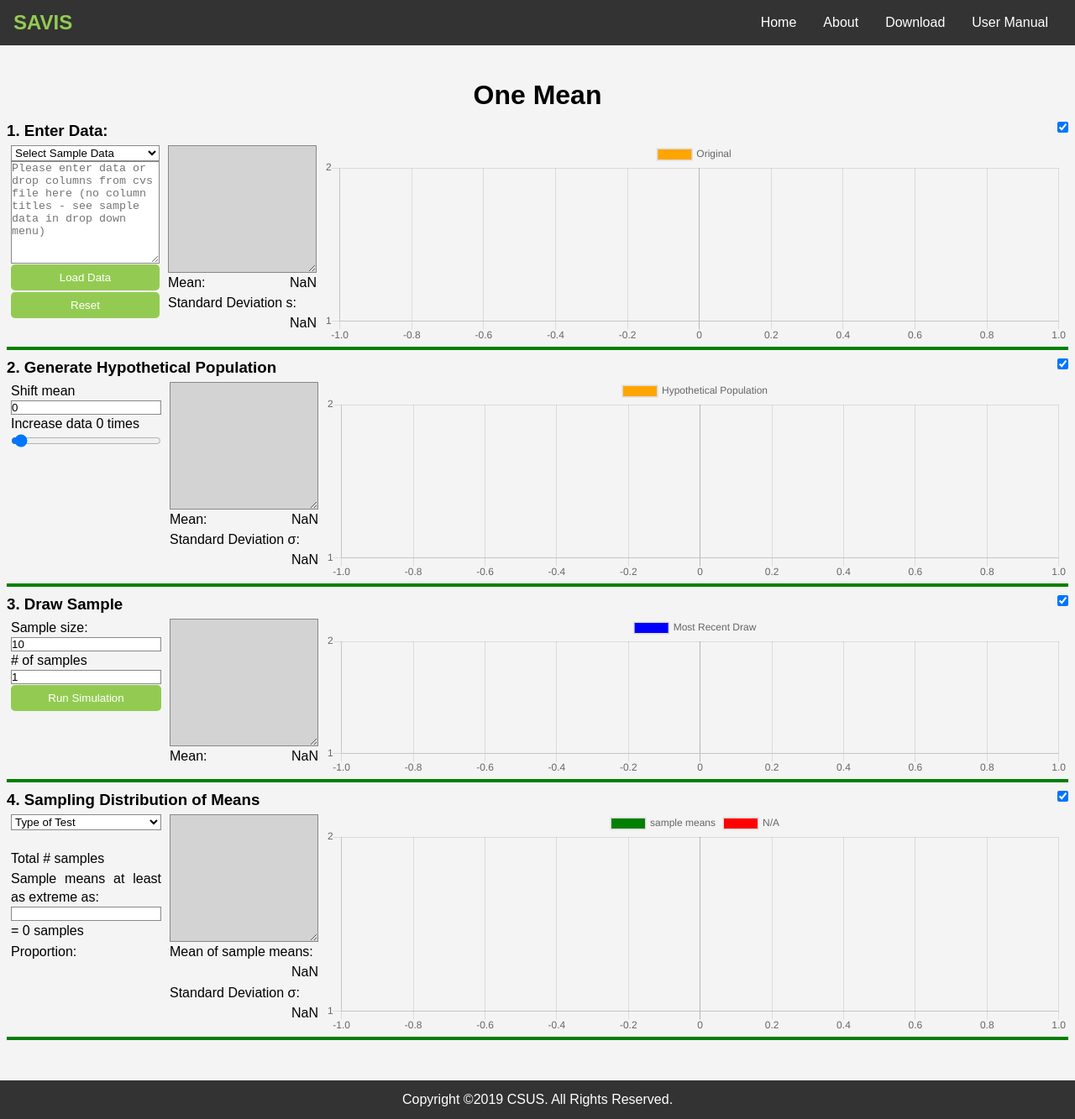
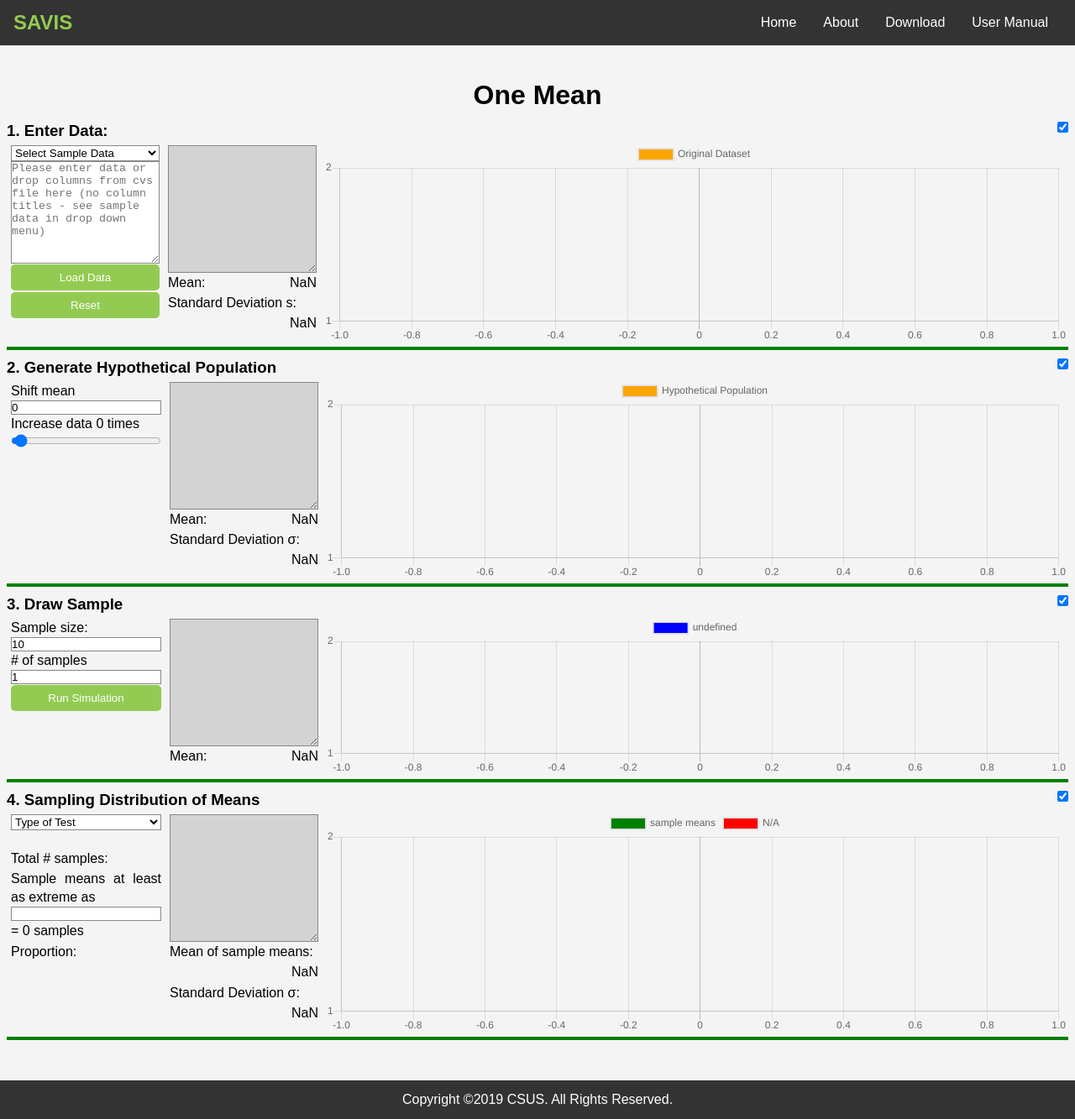
Before and after one commit to csus190teamtbd/SeniorProject, a Jekyll site: the page built from src/oneMean/index.html, in a window 1280 px wide and 1333 px high. Shown: the whole window at 84% size. Built offline with Jekyll 4.4.1, drawn with Linux system fonts in a browser that asks for light colours; some of the changed lines change nothing that is shown.

Commit message:
updated yml

```diff
--- a/src/_data/translate.yml
+++ b/src/_data/translate.yml
@@ -27,7 +27,7 @@
     enterData: 'Enter Data:'
     errorNoPopulation: No population data
     errorNotEnoughElements: Sample exceeds population
-    extremeSamples: 'Sample means at least as extreme as:'
+    extremeSamples: Sample means at least as extreme as
     hypotheticalPopulation: Hypothetical Population
     id: ID
     increaseData: Increase data
@@ -35,12 +35,12 @@
     mean1: 'Mean:'
     mean2: Mean
     meanOfsamplesMeans: 'Mean of sample means:'
-    mostRecentDrawn: Most Recent Draw
+    mostRecentDraw: Most Recent Draw
     noData: NaN
     noOfSample: '# of samples'
     oneTailLeft: One Tail Left
     oneTailRight: One Tail Right
-    original: Original
+    original: Original Dataset
     pleaseSelect: Type of Test
     proportion: 'Proportion:'
     reset: Reset
@@ -58,7 +58,7 @@
     times: times
     title: One Mean
     totalNoOfSamples: 'Total # of samples:'
-    totalSamples: 'Total # samples'
+    totalSamples: 'Total # samples:'
     twoTail: Two Tails
     value: Value
   oneProportion:
@@ -116,12 +116,12 @@
     reset: Reset
     runSim: Run Simulation
     runSims: Run Simulations
-    selectAllExtreme: 'Select differences at least as extreme as:'
+    selectAllExtreme: Select differences at least as extreme as
     selectData: Select Sample Data
     stdSampleDiff: 'Standard Deviation:'
     subTitle3: Sampling Distribution of Difference of Means
     title: Two Means
-    totalSamples: 'Total samples:'
+    totalSamples: 'Total # samples:'
   twoProportions:
     alertAtLeastOne: Group A and Group B must both have at least one element.
     diffOfProp: Difference of Proportions
@@ -131,17 +131,18 @@
     groupA: Group A
     groupB: Group B
     loadData: Load Data
-    meanOfSampleDiff: Mean of Sample Differences
+    meanOfSampleDiff: 'Mean of Sample Differences:'
+    mostRecentDraw: Most Recent Draw
     noData: NaN
     noOfSelected: '# Extreme Differences:'
     noOfSims: '# of Simulations'
     noSim: N/A
-    oriDatasetDiff: Difference of Proportions in Original Data
-    propGroupA: Proportion of Group A
-    propGroupB: Proportion of Group B
+    oriDatasetDiff: 'Difference of Proportions in Original Data:'
+    propGroupA: Proportion of Succeses in Group A
+    propGroupB: Proportion of Successes in Group B
     propOfRandomA: Proportion of Successes Randomized to Group A
     propOfRandomB: Proportion of Successes Randomized to Group B
-    propSamplesSelected: Proportion Extreme Differences
+    propSamplesSelected: 'Proportion Extreme Differences:'
     runSims: Run Simulations
     selectAllExtreme: 'Select differences as extreme as:'
     std: 'Standard Deviation:'
@@ -175,12 +176,12 @@
   oneMean:
     Samples: Muestras
     chartTitle2: Generar Población Hipotética
-    chartTitle4: Distribucón de las medias
+    chartTitle4: Distribucón de las Medias
     drawSample: Obtenga la Muestra
     enterData: Teclee los Datos
     errorNoPopulation: No hay población
     errorNotEnoughElements: La muestra excede la población
-    extremeSamples: 'Medias iguales a o más extremas que:'
+    extremeSamples: Medias iguales a o más extremas que
     hypotheticalPopulation: Poblacíon Hipotética
     id: '#'
     increaseData: Incremente la muestra
@@ -188,18 +189,18 @@
     mean1: 'Media:'
     mean2: Media
     meanOfsamplesMeans: 'Media de las medias:'
-    mostRecentDrawn: Ultima Muestra
+    mostRecentDraw: Ultima Muestra
     noData: NaN
     noOfSample: '# de muestras'
     oneTailLeft: Una cola (izquierda)
     oneTailRight: Una cola (derecha)
-    original: Original
+    original: Datos Originales
     pleaseSelect: Tipo de Prueba
     proportion: 'Proporción:'
     reset: Reinicio
-    runSim: Correr Simulacón
+    runSim: Correr Simulación
     sample: Muestra XXX
-    sampleMeans: las medias
+    sampleMeans: medias
     sampleNo: '#'
     sampleSize: Tamaño de muestra
     samples: muestras
@@ -210,35 +211,35 @@
       columna - ver datos muestra en el menu de arriba)
     times: veces
     title: Una Media
-    totalNoOfSamples: 'Total # de muestras'
-    totalSamples: 'Total # muestras'
+    totalNoOfSamples: 'Total # de muestras:'
+    totalSamples: 'Total # muestras:'
     twoTail: Dos colas
     value: Dato
   oneProportion:
     Samples: Muestras
     addSamples: Agregar Muestras
     binomial: Predicción Binomial
-    drawSamples: Obtener Muestras
+    drawSamples: 'Obtener Muestras:'
     maxHead: 'Max # de caras:'
-    meanNoOfHeads: 'Media # de caras'
+    meanNoOfHeads: 'Media # de caras:'
     minHead: 'Min # de caras:'
     noOfHeads: '# de muestras en'
     noOfSamples: '# de muestras'
-    probHeads: 'Probabilidad de Agulas p:'
+    probHeads: 'Probabilidad de Caras p:'
     proportion: 'Proporción:'
-    remark1: 1. Haga dos clics en al gráfica para agrandarla o disminuirla si el ·
-      de lanzamientos es >= 50.
+    remark1: '1. Haga dos clics en al gráfica para agrandarla o disminuirla si el
+      # de lanzamientos es >= 50.'
     remark2: 2. Haga un clic en las leyendas para mostrar/esconder infromación correspondiente.
     remarkTitle: 'Notas:'
     reset: Reinicio
     samplesInterval: '# de muestras en intervalo:'
-    selectInterval: 'Seleccione intervalo para el # de caras:'
+    selectInterval: 'Seleccione intervalo para el # de caras en:'
     selected: Seleccionadas
     standardDeviation: 'Desviación Estándar:'
     title: Una Proporción
     tosses1: 'Lanzamientos:'
-    tosses2: 'Lanzamientos:'
-    totalSamples: Total de muestras
+    tosses2: 'lanzamientos:'
+    totalSamples: 'Total # de muestras:'
   site:
     title: Statistical Analysis Visualizations for Introductory Statistics
   tailChart:
@@ -249,7 +250,7 @@
   twoMean:
     Samples: Muestras
     diffOfMean: 'Diferencia entre Medias (Media 1 - Media 2):'
-    diffOfSampleMean: Differencia entre medias (de muestras aleatorizadas)
+    diffOfSampleMean: 'Differencia entre medias (de muestras aleatorizadas):'
     differences: Diferencias
     enterData: Teclee los Datos
     gp1Mean: 'Media 1 (Grupo 1):'
@@ -257,11 +258,11 @@
     group1: Grupo 1
     group2: Grupo 2
     loadData: Cargar Datos
-    meanSampleDiff: Media de las Diferencias
+    meanSampleDiff: 'Media de las Diferencias:'
     noData: NaN
     numSelected: '# de Diferencias Extremas:'
     numSim: '# de Simulaciones'
-    oriDiffOfMean: Diferencia de Medias en Datos Originales
+    oriDiffOfMean: 'Diferencia de Medias en Datos Originales:'
     placeholder: 'Teclee datos o arrastre aquí archivo csv: primera columa para codigo
       de grupos (1 o 2), segunda colunmna para la variable (sin títulos de columna
       - ver datos muestra)'
@@ -276,33 +277,34 @@
     stdSampleDiff: 'Desviación Estándar:'
     subTitle3: Distribución de diferencias de medias
     title: Dos Medias
-    totalSamples: Total de muestras
+    totalSamples: 'Total # de muestras:'
   twoProportions:
-    alertAtLeastOne: Group A and Group B must both have at least one element. (MISSING)
+    alertAtLeastOne: Grupo A y Grupo B tienen que tener ambos al menos un elemento.
     diffOfProp: Differencias de Proporciones
-    differences: 'Diferencias '
+    differences: Diferencias
     enterData: Teclee los Datos
     failures: Fracasos
     groupA: Grupo A
     groupB: Grupo B
     loadData: Subir Datos
-    meanOfSampleDiff: Media de las Diferencias de Medias
+    meanOfSampleDiff: 'Media de las Diferencias de Proporciones:'
+    mostRecentDraw: Ultima Muestra
     noData: NaN
-    noOfSelected: '# Diferencias Extremas'
+    noOfSelected: '# Diferencias Extremas:'
     noOfSims: '# Simulaciones'
     noSim: N/A
-    oriDatasetDiff: Differencia de Medias en Datos Originales
-    propGroupA: Proporción de Grupo A
-    propGroupB: Proporción de Grupo B
+    oriDatasetDiff: 'Differencia de Proporciones en Datos Originales:'
+    propGroupA: Proporción de Exitos en Grupo A
+    propGroupB: Proporción de Exitos en Grupo B
     propOfRandomA: Proporción de Exitos Randomizados al Grupo A
     propOfRandomB: Proporción de Exitos Randomizados al Grupo B
     propSamplesSelected: Proporción de Diferencias Extremas
     runSims: Correr Simulaciones
     selectAllExtreme: 'Seleccionar las diferencias iguales a o más extremas que:'
-    std: Desviación Estándar
+    std: 'Desviación Estándar:'
     subTitle3: Distribución de las Differencias de Proporciones
     successes: Exitos
     title: Dos Proporciones
     totalSamples: 'Total # de Muestras:'
   userManual:
-    title: Manual de Usuario
+    title: Manual del Usuario
--- a/src/oneProportion/chartModule.js
+++ b/src/oneProportion/chartModule.js
@@ -10,7 +10,7 @@
       invisible: "rgba(0,255,0,0.0)"
     };
     this.translationData = translation;
-    console.log(this.translationData);
+    // console.log(this.translationData);
     this.dataFromCalculation = {
       theoryMean: 0,
       noOfSelected: 0
--- a/src/oneProportion/oneProportion.js
+++ b/src/oneProportion/oneProportion.js
@@ -46,7 +46,7 @@
 
     this.state = this.initState();
     this.translationData = translation.oneProportion;
-    console.log('one',this.translationData)
+    // console.log('one',this.translationData)
     this.chart = new ChartModule(this.ele.chart, this.translationData);
     this.reset = e => {
       this.state = this.initState();
```
